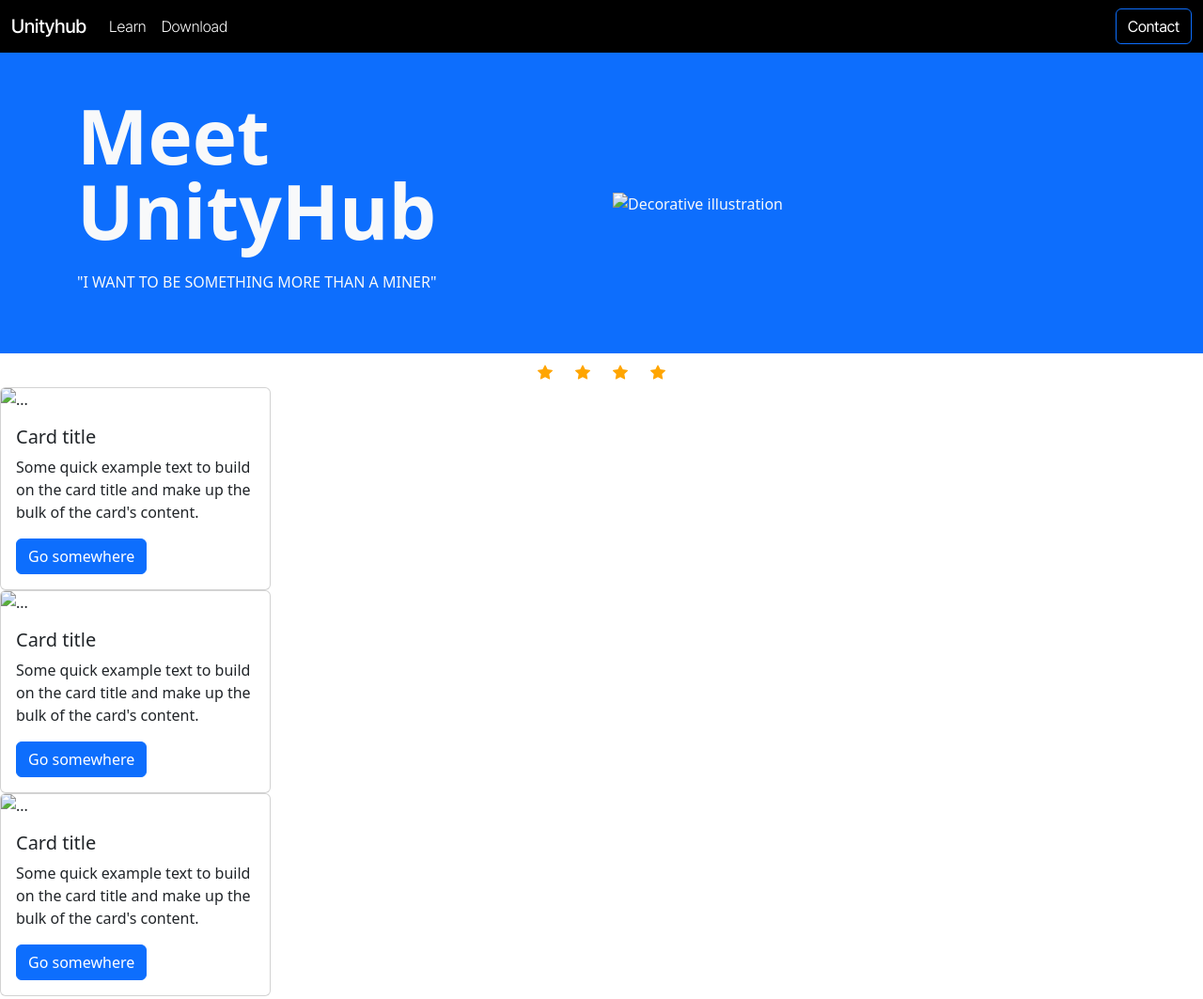
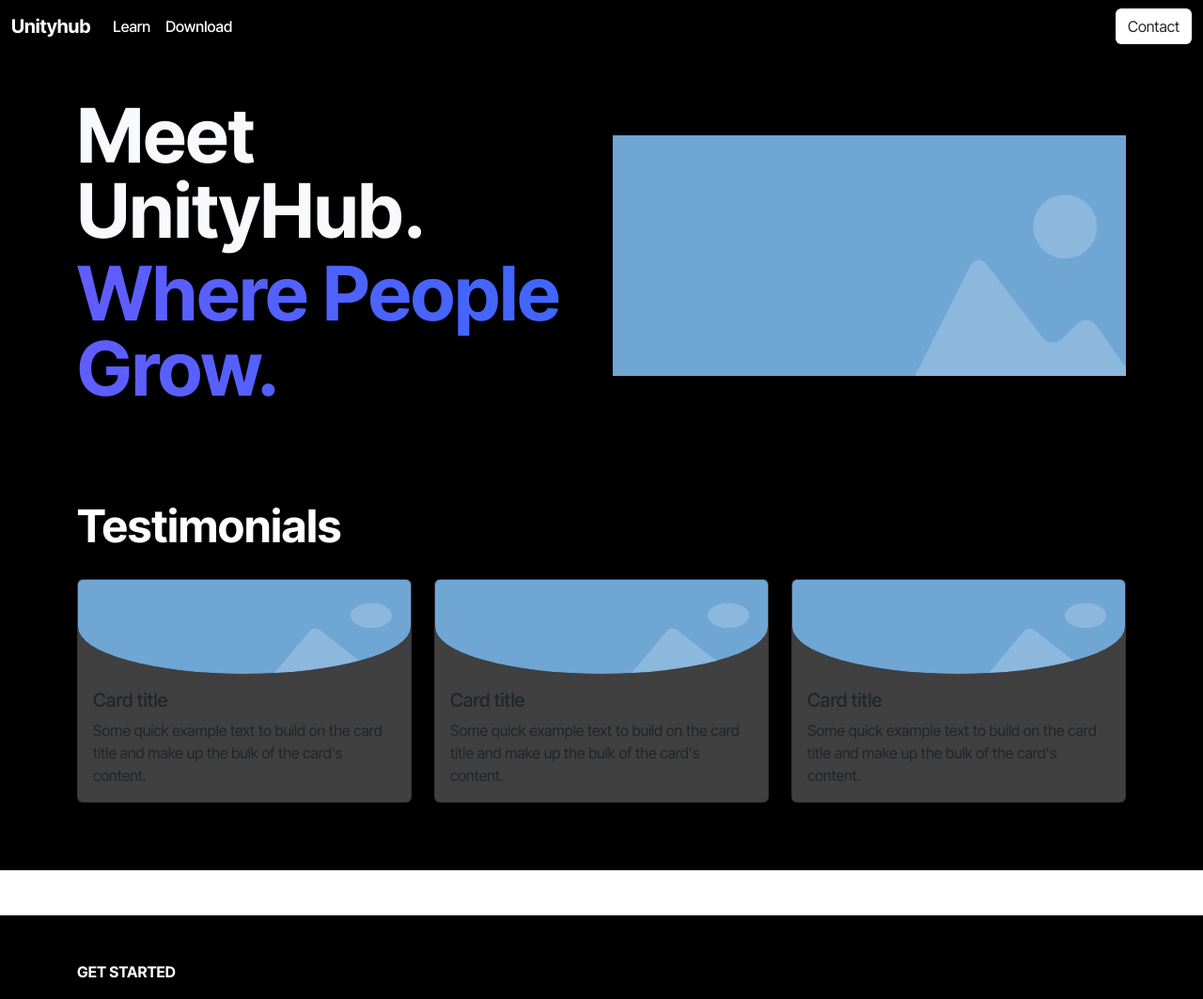
Before and after one commit to AdamPandey/WDF-responsive-website, a website: page index.html in a window 1280 px wide. Shown: the top 1063 px of the page at 94% size. Drawn offline with nearby package versions, Linux system fonts and the light colour scheme; files that its build step writes are made by us from their sources.

Commit message:
Working commit for components, cards completed, no errors

```diff
--- a/index.html
+++ b/index.html
@@ -8,8 +8,8 @@
     <link rel="stylesheet" href="sass/main.css">
     <link rel="preconnect" href="https://fonts.googleapis.com">
     <link rel="preconnect" href="https://fonts.gstatic.com" crossorigin>
-    <link href="https://fonts.googleapis.com/css2?family=Inter+Tight:ital,wght@0,100..900;1,100..900&display=swap" rel="stylesheet">
-    <nav class="navbar navbar-expand-lg">
+    <link href="https://fonts.googleapis.com/css2?family=Inter+Tight:ital,wght@0,100..900;1,100..900&family=Raleway:ital,wght@0,100..900;1,100..900&display=swap" rel="stylesheet">
+    <nav class="container-fluid navbar navbar-expand-lg">
         <div class="container-fluid">
           <a class="navbar-brand" href="index.html">Unityhub</a>
           <div class="nav-items">
@@ -22,17 +22,17 @@
               </li>
             </ul>
           </div>
-          <button type="button" class="btn btn-primary">Contact</button>
+          <button type="button" class="btn">Contact</button>
         </div>
       </nav>
 </head>
 <body>
-    <div class="container-fluid bg-primary text-light py-5">
+    <div class="container-fluid text-light py-5 px-5">
         <div class="container-xl">
             <div class="row align-items-center">
                 <div class="col-md-6">
-                    <h1 class="display-1 fw-bold lh-1 text-tertiary-dark">Meet UnityHub</h1>
-                    <p class="text-uppercase fs-6 pt-3">"I want to be something more than a miner"</p>
+                    <h1 class="display-1 fw-bold lh-1 text-tertiary-dark">Meet UnityHub.</h1>
+                    <h1 class="display-1 gradient fw-bold lh-1 text-tertiary-dark">Where People Grow.</h1>
                 </div>
                 <div class="col-md-6">
                     <img src="images/1.png" alt="Decorative illustration" class="img-fluid">
@@ -40,65 +40,46 @@
             </div>
         </div>
       </div>
-      <div class="container">
-        <div class="container-xl">
-            <div class="row justify-content-center">
-                <div class="d-flex col-auto">
-                <div class="btn-group" role="group" aria-label="Basic outlined example">
-                    <button type="button" class="btn btn-outline-primary border-0"><svg xmlns="http://www.w3.org/2000/svg" width="16" height="16" fill="orange" class="bi bi-star-fill" viewBox="0 0 16 16">
-                        <path d="M3.612 15.443c-.386.198-.824-.149-.746-.592l.83-4.73L.173 6.765c-.329-.314-.158-.888.283-.95l4.898-.696L7.538.792c.197-.39.73-.39.927 0l2.184 4.327 4.898.696c.441.062.612.636.282.95l-3.522 3.356.83 4.73c.078.443-.36.79-.746.592L8 13.187l-4.389 2.256z"/>
-                    </svg></button>
     </div>
-                <div class="col-auto">
-                    <div class="btn-group" role="group" aria-label="Basic outlined example">
-                        <button type="button" class="btn btn-outline-primary border-0"><svg xmlns="http://www.w3.org/2000/svg" width="16" height="16" fill="orange" class="bi bi-star-fill" viewBox="0 0 16 16">
-                            <path d="M3.612 15.443c-.386.198-.824-.149-.746-.592l.83-4.73L.173 6.765c-.329-.314-.158-.888.283-.95l4.898-.696L7.538.792c.197-.39.73-.39.927 0l2.184 4.327 4.898.696c.441.062.612.636.282.95l-3.522 3.356.83 4.73c.078.443-.36.79-.746.592L8 13.187l-4.389 2.256z"/>
-                        </svg></button>
+    <div class="container-fluid py-5 ">
+        <div class="container-xl align-items-center">
+            <h1 class="display-5 fw-bold lh-1">Testimonials</h1>
         </div>
-                </div>
-                <div class="col-auto">
-                    <div class="btn-group" role="group" aria-label="Basic outlined example">
-                        <button type="button" class="btn btn-outline-primary border-0"><svg xmlns="http://www.w3.org/2000/svg" width="16" height="16" fill="orange" class="bi bi-star-fill" viewBox="0 0 16 16">
-                            <path d="M3.612 15.443c-.386.198-.824-.149-.746-.592l.83-4.73L.173 6.765c-.329-.314-.158-.888.283-.95l4.898-.696L7.538.792c.197-.39.73-.39.927 0l2.184 4.327 4.898.696c.441.062.612.636.282.95l-3.522 3.356.83 4.73c.078.443-.36.79-.746.592L8 13.187l-4.389 2.256z"/>
-                        </svg></button>
-                    </div>
-                </div>
-                <div class="col-auto">
-                    <div class="btn-group" role="group" aria-label="Basic outlined example">
-                        <button type="button" class="btn btn-outline-primary border-0"><svg xmlns="http://www.w3.org/2000/svg" width="16" height="16" fill="orange" class="bi bi-star-fill" viewBox="0 0 16 16">
-                            <path d="M3.612 15.443c-.386.198-.824-.149-.746-.592l.83-4.73L.173 6.765c-.329-.314-.158-.888.283-.95l4.898-.696L7.538.792c.197-.39.73-.39.927 0l2.184 4.327 4.898.696c.441.062.612.636.282.95l-3.522 3.356.83 4.73c.078.443-.36.79-.746.592L8 13.187l-4.389 2.256z"/>
-                        </svg></button>
+        <div class="d-flex container-xl">
+            <div class="row py-4">
+                <div class="col-md">
+                    <div class="card">
+                        <img src="images/1.png" class="circle card-img-top" alt="...">
+                        <div class="card-body">
+                          <h5 class="card-title">Card title</h5>
+                          <p class="card-text">Some quick example text to build on the card title and make up the bulk of the card's content.</p>
                         </div>
                     </div>
                 </div>
+                <div class="col-md">
+                    <div class="card">
+                        <img src="images/1.png" class="circle card-img-top" alt="...">
+                        <div class="card-body">
+                          <h5 class="card-title">Card title</h5>
+                          <p class="card-text">Some quick example text to build on the card title and make up the bulk of the card's content.</p>
                         </div>
                     </div>
                 </div>
-    <div class="card" style="width: 18rem;">
-        <img src="..." class="card-img-top" alt="...">
+                <div class="col-md">
+                    <div class="card">
+                        <img src="images/1.png" class="circle card-img-top" alt="...">
                         <div class="card-body">
                           <h5 class="card-title">Card title</h5>
                           <p class="card-text">Some quick example text to build on the card title and make up the bulk of the card's content.</p>
-          <a href="#" class="btn btn-primary">Go somewhere</a>
                         </div>
                     </div>
-    <div class="card" style="width: 18rem;">
-        <img src="..." class="card-img-top" alt="...">
-        <div class="card-body">
-          <h5 class="card-title">Card title</h5>
-          <p class="card-text">Some quick example text to build on the card title and make up the bulk of the card's content.</p>
-          <a href="#" class="btn btn-primary">Go somewhere</a>
+                </div>
+
             </div>
         </div>
-    <div class="card" style="width: 18rem;">
-        <img src="..." class="card-img-top" alt="...">
-        <div class="card-body">
-          <h5 class="card-title">Card title</h5>
-          <p class="card-text">Some quick example text to build on the card title and make up the bulk of the card's content.</p>
-          <a href="#" class="btn btn-primary">Go somewhere</a>
     </div>
-    </div>
-    <div class="container-fluid bg-primary text-light py-5 my-5">
+
+    <div class="container-fluid text-light py-5 my-5">
         <div class="container-xl">
             <div class="row align-items-center">
                 <div class="col-md-6">
@@ -113,7 +94,7 @@
             <button type="button" class="btn btn-primary">Primary</button>
         </div>
     </div>
-    <div class="container-fluid bg-primary text-light py-5 my-5">
+    <div class="container-fluid text-light py-5 my-5">
         <div class="container-xl">
             <div class="row align-items-center">
                 <div class="col-md-6">
@@ -128,7 +109,7 @@
             <button type="button" class="btn btn-primary">Primary</button>
         </div>
     </div>
-    <div class="container-fluid bg-primary text-light py-5 my-5">
+    <div class="container-fluid text-light py-5 my-5">
         <div class="container-xl">
             <div class="row align-items-center">
                 <div class="col-md-6">
@@ -143,7 +124,7 @@
             <button type="button" class="btn btn-primary">Primary</button>
         </div>
     </div>
-    <div class="container-fluid bg-primary text-light py-5 my-5">
+    <div class="container-fluid text-light py-5 my-5">
         <div class="container-xl">
             <div class="row align-items-center">
                 <div class="col-md-6">
--- a/sass/main.scss
+++ b/sass/main.scss
@@ -1,10 +1,13 @@
+$heading: "Inter Tight", serif;
+$main-color: #3d67ff;
+
 
 .navbar {
     background-color: black;
     font-family: "Inter Tight", sans-serif;
-    font-weight: 500;
+    font-weight: 700;
     .nav-items {
-        font-weight: 300;
+        font-weight: 500;
         display: flex; // Ensure the collapse area is also a flex container
         justify-content: center; // Center the nav items
         width: 100%; // Make sure it takes full width
@@ -12,18 +15,62 @@
     .nav-link {
         color: white;
         &:hover {
-            color: gray;
+            color: $main-color;
         }
     }
     .navbar-brand {
         color: white;
         &:hover {
-            color: gray;
+            color: $main-color;
         }
     }
-    .btn-primary{
-        background-color: black;
+    .btn{
+        background-color: white;
+        &:hover {
+            color: $main-color;
+        }
     }
 }
 
+.container-fluid{
+    background-color: black;
+    font-family: $heading;
+
+    .gradient {
+      background: linear-gradient(to right, #605dff, $main-color); /* Change to your desired gradient */
+      -webkit-background-clip: text;
+      -webkit-text-fill-color: transparent;
+    }
+}
+
+.container-fluid{
+    .container-xl .row .col-md .card{
+        background-color: rgba(128, 128, 128, 0.5);
+    }
+
+    .container-xl .display-5{
+        color: white;
+    }
+}
+
+.circle {
+    width: 100px;
+    height: 100px;
+    border-radius: 50%;
+    overflow: hidden;
+    background-color: black;
+    position: relative;
+}
+
+.circle img {
+    position: absolute;
+    top: 50%;
+    left: 50%;
+    transform: translate(-50%, -50%);
+    width: auto;
+    height: auto;
+    max-width: 100%;
+    max-height: 100%;
+}
+
 @import"../node_modules/bootstrap/scss/bootstrap.scss";
```
Also changed, not shown: images/1.png (added), sass/main.css, 1 other file. Lines whose indentation alone changed are shown as unchanged.
